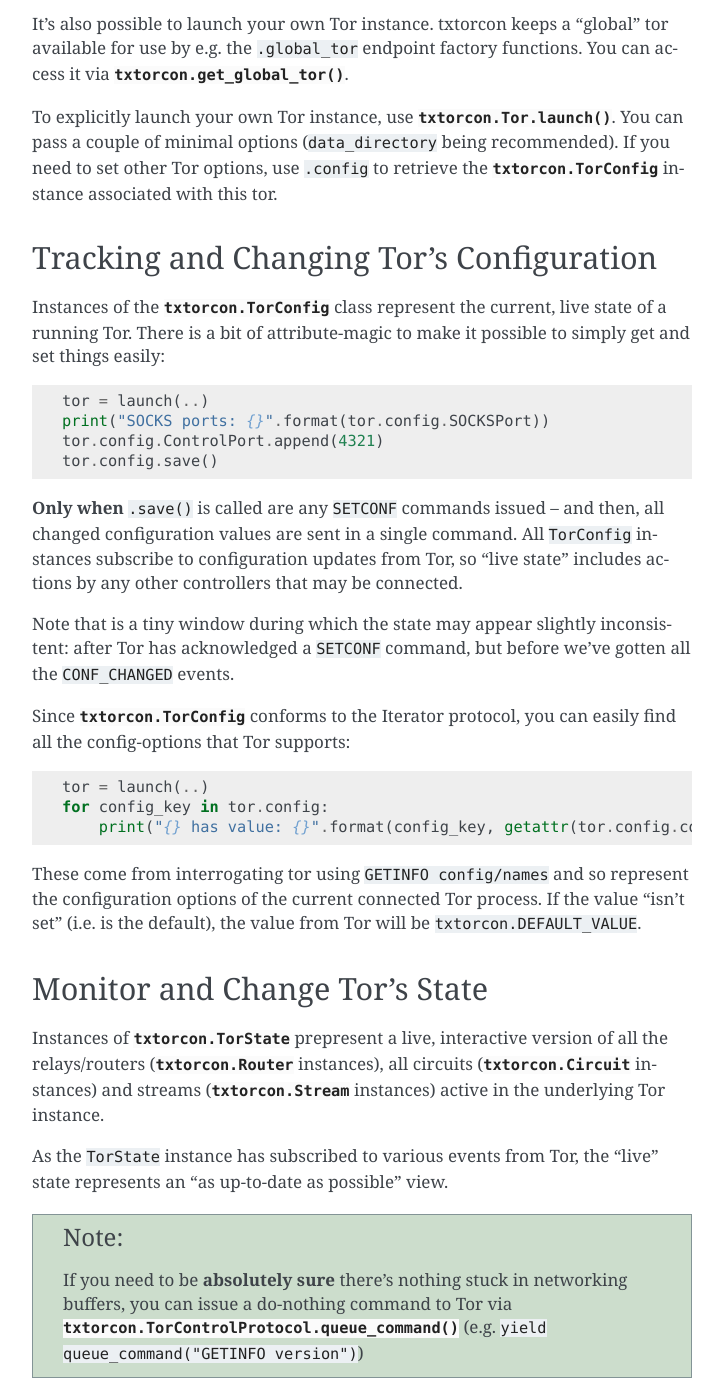
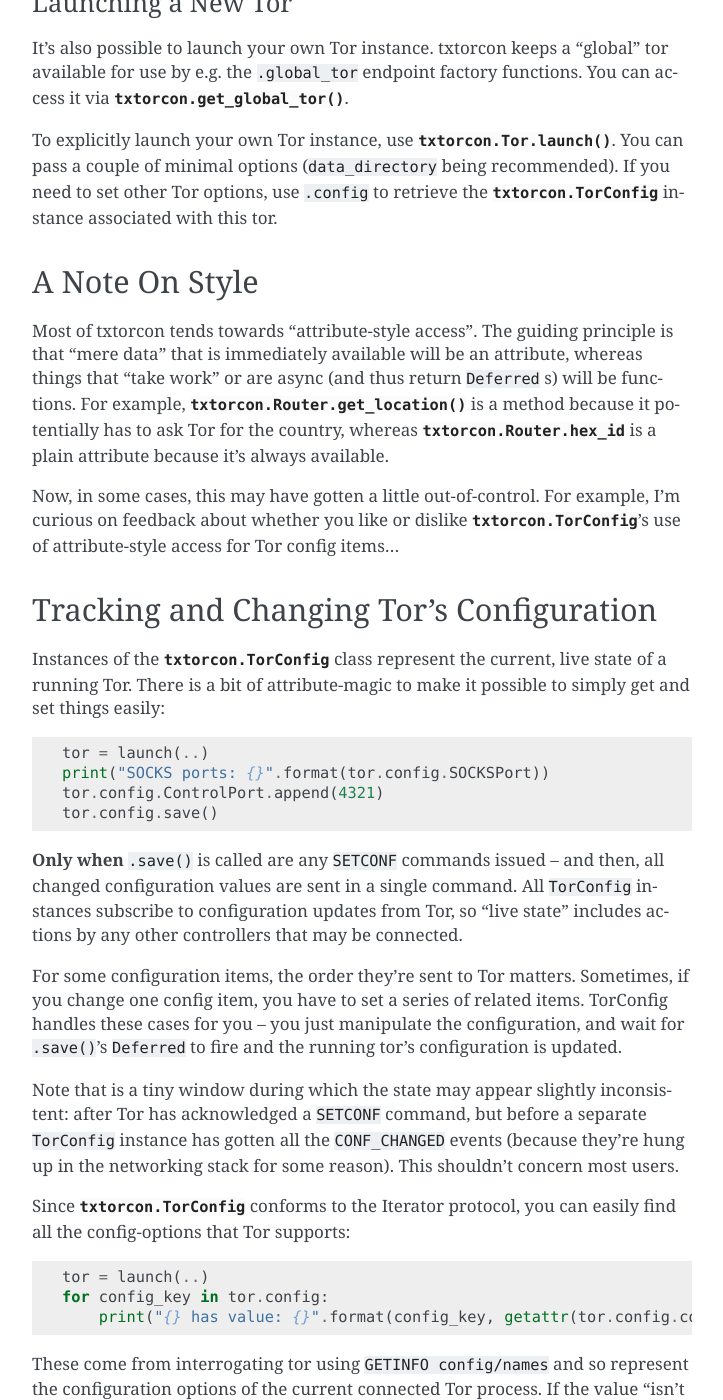
Before and after one commit to meejah/txtorcon, a Sphinx documentation site: the page built from docs/guide.rst, in a window 1280 px wide and 1400 px high, scrolled down 1423 px. Shown: the whole window, without its empty margins (388-1111 px from the left). Built offline with Sphinx 7.4.7, drawn with Linux system fonts in a browser that asks for light colours; pages that are not in the unit, such as notebooks, are missing from menus; the version number could not be read and is left out; some of the changed text lies outside the part shown.

Commit message:
mess around with docs (add 'note on style')

```diff
--- a/docs/guide.rst
+++ b/docs/guide.rst
@@ -63,6 +63,25 @@
 options, use ``.config`` to retrieve the :class:`txtorcon.TorConfig`
 instance associated with this tor.
 
+.. _guide_style:
+
+A Note On Style
+---------------
+
+Most of txtorcon tends towards "attribute-style access".  The guiding
+principle is that "mere data" that is immediately available will be an
+attribute, whereas things that "take work" or are async (and thus
+return ``Deferred`` s) will be functions. For example,
+:meth:`txtorcon.Router.get_location` is a method because it
+potentially has to ask Tor for the country, whereas
+:attr:`txtorcon.Router.hex_id` is a plain attribute because it's
+always available.
+
+Now, in some cases, this may have gotten a little out-of-control. For
+example, I'm curious on feedback about whether you like or dislike
+:class:`txtorcon.TorConfig`'s use of attribute-style access for Tor
+config items...
+
 
 .. _guide_configuration:
 
@@ -85,9 +104,17 @@
 updates from Tor, so "live state" includes actions by any other
 controllers that may be connected.
 
+For some configuration items, the order they're sent to Tor
+matters. Sometimes, if you change one config item, you have to set a
+series of related items. TorConfig handles these cases for you -- you
+just manipulate the configuration, and wait for ``.save()``'s
+``Deferred`` to fire and the running tor's configuration is updated.
+
 Note that is a tiny window during which the state may appear slightly
 inconsistent: after Tor has acknowledged a ``SETCONF`` command, but
-before we've gotten all the ``CONF_CHANGED`` events.
+before a separate ``TorConfig`` instance has gotten all the
+``CONF_CHANGED`` events (because they're hung up in the networking
+stack for some reason). This shouldn't concern most users.
 
 Since :class:`txtorcon.TorConfig` conforms to the Iterator protocol,
 you can easily find all the config-options that Tor supports::
@@ -100,6 +127,13 @@
 so represent the configuration options of the current connected Tor
 process. If the value "isn't set" (i.e. is the default), the value
 from Tor will be ``txtorcon.DEFAULT_VALUE``.
+
+When you set values into ``TorConfig``, they are parsed according to
+control-spec for the different types given to the values, via
+information from ``GETINFO config/names``. So, for example, setting
+``.SOCKSPort`` to a ``"quux"`` won't work. Of course, it would also
+fail the whole ``SETCONF`` command if txtorcon happens to allow some
+values that Tor doesn't.
 
 
 .. _guide_state:
@@ -122,7 +156,8 @@
     If you need to be **absolutely sure** there's nothing stuck in
     networking buffers, you can issue a do-nothing command to Tor via
     :meth:`txtorcon.TorControlProtocol.queue_command` (e.g. ``yield
-    queue_command("GETINFO version")``)
+    queue_command("GETINFO version")``). Most users shouldn't have to
+    worry about this edge-case.
 
 You can modify the state of these things in a few simple ways. For
 example, you can call :meth:`txtorcon.Stream.close` or
@@ -142,16 +177,19 @@
 For sending streams over a particular circuit,
 :meth:`txtorcon.Circuit.stream_to` returns an `IStreamClientEndpoint`_
 implementation that will cause a subsequent ``.connect()`` on it to
-go via the given circuit in Tor. Combined with a
-:class:`txtorcon.CircuitBuilder` gives the power to do many things.
+go via the given circuit in Tor.
+
+Combined with a :class:`txtorcon.CircuitBuilder` this gives the power
+to do many things.
 
 Listening for certain events to happen can be done by implementing the
 interfaces :class:`txtorcon.interface.IStreamListener` and
-:class:`txtorcon.interface.ICircuitListener`. You can request notifications on a
-tor-wide basis with :meth:`txtorcon.TorState.add_circuit_listener` or
+:class:`txtorcon.interface.ICircuitListener`. You can request
+notifications on a tor-wide basis with
+:meth:`txtorcon.TorState.add_circuit_listener` or
 :meth:`txtorcon.TorState.add_stream_listener`. If you are just
 interested in a single circuit, you can call
-:meth:`txtorcon.Circuit.listen`.
+:meth:`txtorcon.Circuit.listen` directly on a ``Circuit`` instance.
 
 (XXX think about the composible-style API; e.g. ``circuit.on('extend',
 call_back)`` and/or ``state.on('circuit_extend', call_back)``)
@@ -163,12 +201,15 @@
 objects is from "microdescriptors". If you're doing a long-running
 iteration over relays, it may be important to remember that the
 collection of routers can change every hour (when a new "consensus"
-from the Directory Authorities is published).
+from the Directory Authorities is published) which may change the
+underlying collection (e.g. :attr:`txtorcon.TorState.routers_by_hash`)
+over which you're iterating.
 
 Here's a simple sketch that traverses all circuits printing their
-router IDs, and closing each streams and circuit afterwards:
+router IDs, and closing each stream and circuit afterwards:
 
-(XXX FIXME test this for realz)
+(XXX FIXME test this for realz; can we put it in a "listing"-type
+file?)
 
 .. code-block:: python
 
```
